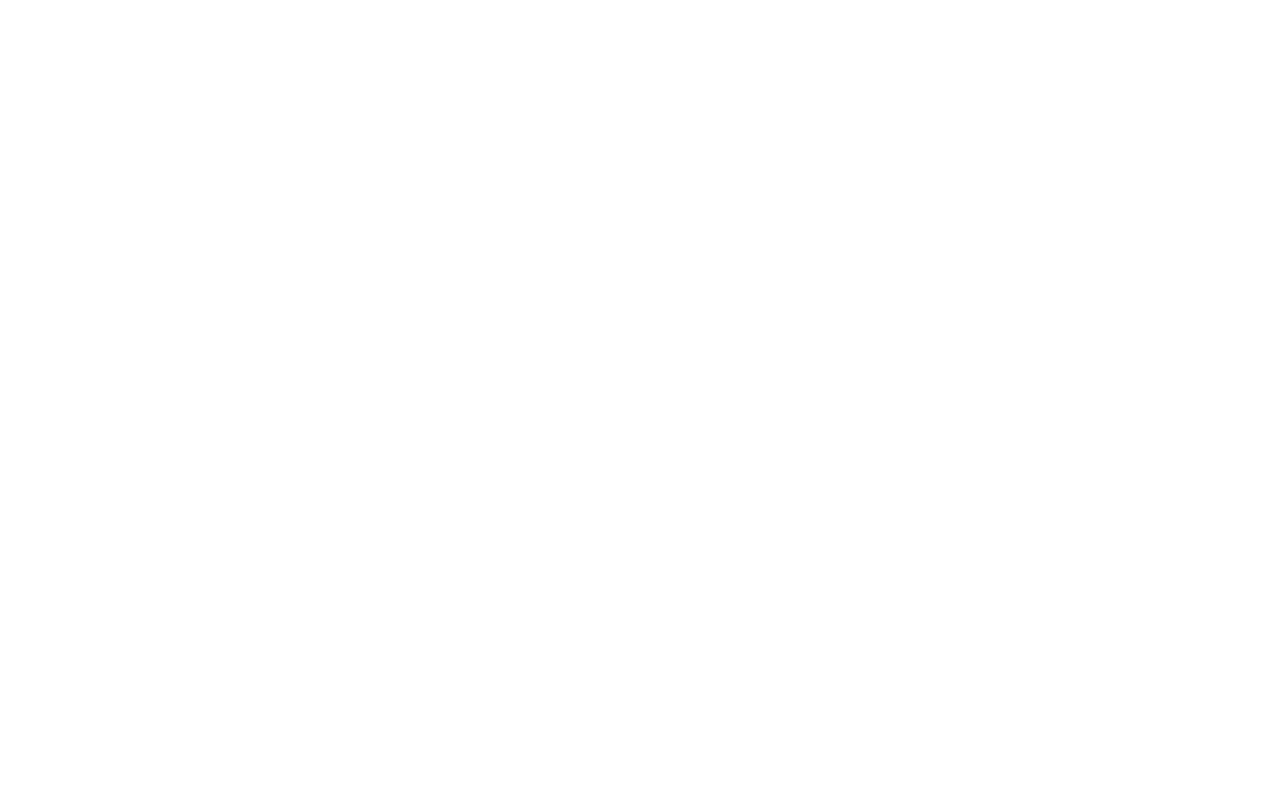
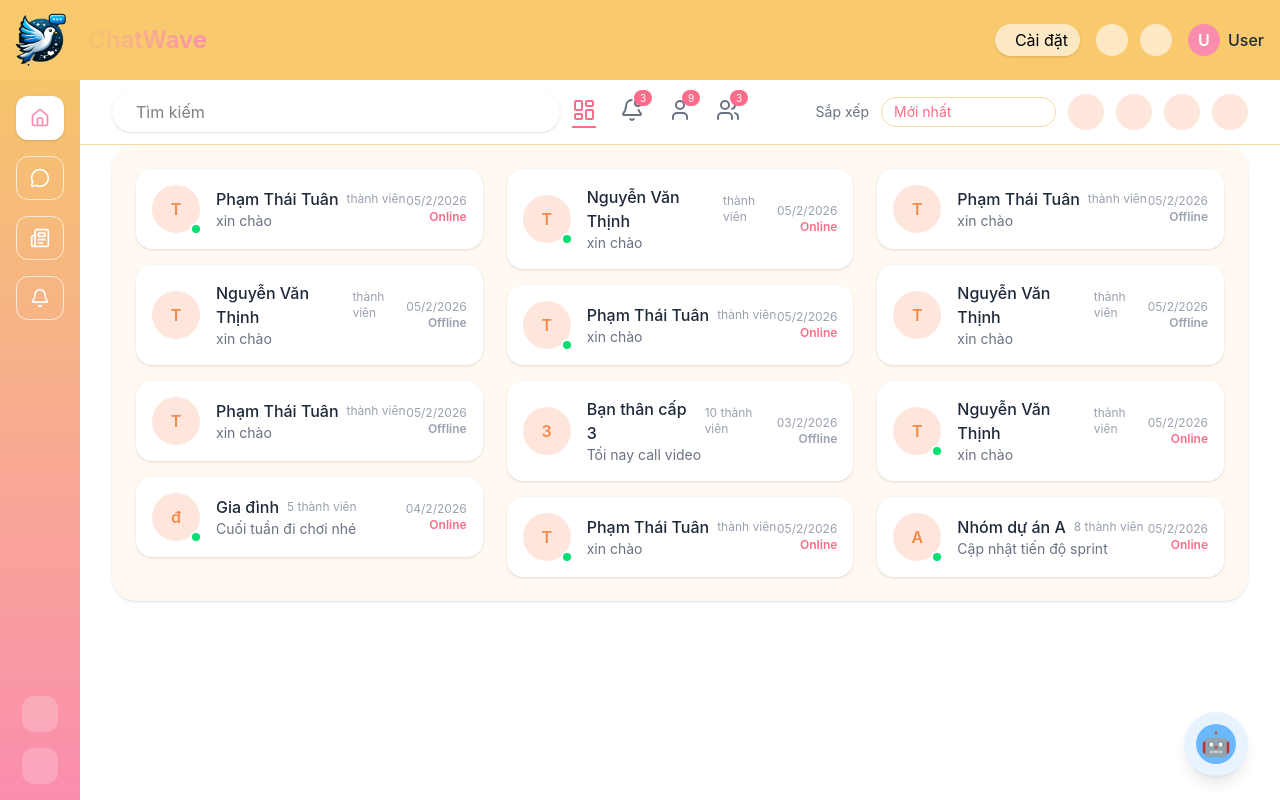
Before and after one commit to PhanDuc2k3/ChatWave, a React app in the folder frontend/: page /message in a window 1280 px wide. Before the commit this address had no page. Built offline with nearby package versions, Linux system fonts and the light colour scheme; the HTML template or start-up script is replaced by a standard one.

Commit message:
refactor: refactor message page structure

```diff
--- a/frontend/src/AppRouter.jsx
+++ b/frontend/src/AppRouter.jsx
@@ -2,7 +2,7 @@ import React from "react";
 import { BrowserRouter, Routes, Route } from "react-router-dom";
 import Login from "./pages/login";
 import Register from "./pages/register";
-import Home from "./pages/Home";
+import Message from "./pages/Message";
 export default function App() {
   return (
   <div>
@@ -10,7 +10,7 @@ export default function App() {
         <Routes>
           <Route path="/login" element={<Login />} />
           <Route path="/register" element={<Register />} />
-          <Route path="/" element={<Home />} />
+          <Route path="/message" element={<Message />} />
         </Routes>
       </BrowserRouter>
   </div>
--- a/frontend/src/pages/Home/HomeHeaderControls.jsx
+++ /dev/null
@@ -1,72 +0,0 @@
-import React from "react";
-
-export default function HomeHeaderControls({
-  activeTab,
-  setActiveTab,
-  counts,
-  sortOption,
-  setSortOption,
-}) {
-  const { friendsCount, groupsCount, unreadCount } = counts;
-
-  return (
-    <>
-      <div className="flex items-center gap-6 text-xs md:text-sm lg:text-base font-medium">
-        <button
-          className={`relative pb-1 ${
-            activeTab === "friends" ? "text-[#FF6B8A]" : "text-gray-500"
-          }`}
-          onClick={() => setActiveTab("friends")}
-        >
-          Bạn bè{" "}
-          <span className="ml-1 text-[#FF6B8A]">{friendsCount}</span>
-          {activeTab === "friends" && (
-            <span className="absolute left-0 -bottom-0.5 w-full h-[2px] bg-[#FF6B8A]" />
-          )}
-        </button>
-        <button
-          className={`relative pb-1 ${
-            activeTab === "groups" ? "text-[#FF6B8A]" : "text-gray-500"
-          }`}
-          onClick={() => setActiveTab("groups")}
-        >
-          Nhóm{" "}
-          <span className="ml-1 text-[#FF6B8A]">{groupsCount}</span>
-          {activeTab === "groups" && (
-            <span className="absolute left-0 -bottom-0.5 w-full h-[2px] bg-[#FF6B8A]" />
-          )}
-        </button>
-        <button
-          className={`relative pb-1 ${
-            activeTab === "unread" ? "text-[#FF6B8A]" : "text-gray-500"
-          }`}
-          onClick={() => setActiveTab("unread")}
-        >
-          Chưa đọc{" "}
-          <span className="ml-1 text-[#FF6B8A]">{unreadCount}</span>
-          {activeTab === "unread" && (
-            <span className="absolute left-0 -bottom-0.5 w-full h-[2px] bg-[#FF6B8A]" />
-          )}
-        </button>
-      </div>
-
-      <div className="flex items-center gap-3 text-xs md:text-sm text-gray-500">
-        <span className="hidden md:inline">Sắp xếp</span>
-        <div className="relative">
-          <select
-            className="appearance-none pl-3 pr-8 py-1 rounded-full border border-[#F5D9A6] text-[#FF6B8A] bg-white text-xs md:text-sm focus:outline-none"
-            value={sortOption}
-            onChange={(e) => setSortOption(e.target.value)}
-          >
-            <option value="latest">Mới nhất</option>
-            <option value="oldest">Cũ nhất</option>
-            <option value="mostMessages">Nhắn tin nhiều nhất</option>
-          </select>
-          <span className="pointer-events-none absolute right-2 top-1/2 -translate-y-1/2 text-[10px] text-[#FF6B8A]">
-            <i className="fas fa-chevron-down" />
-          </span>
-        </div>
-      </div>
-    </>
-  );
-}
--- /dev/null
+++ b/frontend/src/pages/Message.jsx
@@ -0,0 +1,6 @@
+import React from "react";
+import MessagePage from "./Message/MessagePage";
+
+export default function Message() {
+  return <MessagePage />;
+}
--- a/frontend/src/pages/Home/HomeEmptyState.jsx
+++ b/frontend/src/pages/Message/MessageEmptyState.jsx
@@ -1,6 +1,10 @@
 import React from "react";
 
-export default function HomeEmptyState({ slides, activeSlide, setActiveSlide }) {
+export default function MessageEmptyState({
+  slides,
+  activeSlide,
+  setActiveSlide,
+}) {
   return (
     <div className="w-full flex flex-col items-center">
       <div className="relative overflow-hidden" style={{ width: "80%" }}>
--- /dev/null
+++ b/frontend/src/pages/Message/MessageHeaderControls.jsx
@@ -0,0 +1,72 @@
+import React from "react";
+import { LayoutDashboard, BellDot, User, Users } from "lucide-react";
+
+export default function MessageHeaderControls({
+  activeTab,
+  setActiveTab,
+  counts,
+  sortOption,
+  setSortOption,
+}) {
+  const { friendsCount, groupsCount, unreadCount } = counts;
+
+  const baseBtnClasses =
+    "relative pb-1 flex flex-col items-center gap-1 text-xs md:text-sm lg:text-base";
+
+  const renderIconButton = (key, IconComponent, count, label) => {
+    const isActive = activeTab === key;
+
+    return (
+      <button
+        key={key}
+        type="button"
+        className={`${baseBtnClasses} ${
+          isActive ? "text-[#FF6B8A]" : "text-gray-500"
+        }`}
+        onClick={() => setActiveTab(key)}
+        aria-label={label}
+      >
+        <div className="relative flex items-center justify-center">
+          <IconComponent className="w-5 h-5 md:w-6 md:h-6" />
+          {typeof count === "number" && count > 0 && (
+            <span className="absolute -right-2 -top-2 min-w-[18px] px-1 rounded-full bg-[#FF6B8A] text-white text-[10px] leading-4 text-center">
+              {count}
+            </span>
+          )}
+        </div>
+        {isActive && (
+          <span className="absolute left-0 -bottom-0.5 w-full h-[2px] bg-[#FF6B8A]" />
+        )}
+      </button>
+    );
+  };
+
+  return (
+    <>
+      <div className="flex items-center gap-4 md:gap-6">
+        {renderIconButton("overview", LayoutDashboard, null, "Tổng quát")}
+        {renderIconButton("unread", BellDot, unreadCount, "Tin nhắn chưa đọc")}
+        {renderIconButton("friends", User, friendsCount, "Bạn bè")}
+        {renderIconButton("groups", Users, groupsCount, "Nhóm")}
+      </div>
+
+      <div className="flex items-center gap-3 text-xs md:text-sm text-gray-500">
+        <span className="hidden md:inline">Sắp xếp</span>
+        <div className="relative">
+          <select
+            className="appearance-none pl-3 pr-8 py-1 rounded-full border border-[#F5D9A6] text-[#FF6B8A] bg-white text-xs md:text-sm focus:outline-none"
+            value={sortOption}
+            onChange={(e) => setSortOption(e.target.value)}
+          >
+            <option value="latest">Mới nhất</option>
+            <option value="oldest">Cũ nhất</option>
+            <option value="mostMessages">Nhắn tin nhiều nhất</option>
+          </select>
+          <span className="pointer-events-none absolute right-2 top-1/2 -translate-y-1/2 text-[10px] text-[#FF6B8A]">
+            <i className="fas fa-chevron-down" />
+          </span>
+        </div>
+      </div>
+    </>
+  );
+}
--- a/frontend/src/pages/Home/HomeListGrid.jsx
+++ b/frontend/src/pages/Message/MessageListGrid.jsx
@@ -20,7 +20,7 @@ function sortItems(items, sortOption) {
   return cloned;
 }
 
-export default function HomeListGrid({
+export default function MessageListGrid({
   items,
   sortOption,
   showMembers,
--- a/frontend/src/pages/Home/HomePage.jsx
+++ b/frontend/src/pages/Message/MessagePage.jsx
@@ -5,14 +5,14 @@ import {
   initialFriends,
   initialGroups,
   initialUnread,
-} from "./homeData";
-import HomeHeaderControls from "./HomeHeaderControls";
-import HomeListGrid from "./HomeListGrid";
-import HomeEmptyState from "./HomeEmptyState";
+} from "./messageData";
+import MessageHeaderControls from "./MessageHeaderControls";
+import MessageListGrid from "./MessageListGrid";
+import MessageEmptyState from "./MessageEmptyState";
 
-export default function HomePage() {
+export default function MessagePage() {
   const [activeSlide, setActiveSlide] = useState(0);
-  const [activeTab, setActiveTab] = useState("friends"); // friends | groups | unread
+  const [activeTab, setActiveTab] = useState("overview"); // overview | unread | friends | groups
   const [sortOption, setSortOption] = useState("latest"); // latest | oldest | mostMessages
 
   // Tạm thời mock dữ liệu để demo giao diện
@@ -23,7 +23,7 @@ export default function HomePage() {
   const hasFriends = friends.length > 0;
 
   const headerContent = hasFriends ? (
-    <HomeHeaderControls
+    <MessageHeaderControls
       activeTab={activeTab}
       setActiveTab={setActiveTab}
       sortOption={sortOption}
@@ -41,18 +41,25 @@ export default function HomePage() {
       <div className="w-full">
         {hasFriends ? (
           <div className="w-full px-0 md:px-4">
+            {activeTab === "overview" && (
+              <MessageListGrid
+                items={[...friends, ...groups]}
+                sortOption={sortOption}
+                showMembers
+              />
+            )}
             {activeTab === "friends" && (
-              <HomeListGrid items={friends} sortOption={sortOption} />
+              <MessageListGrid items={friends} sortOption={sortOption} />
             )}
             {activeTab === "groups" && (
-              <HomeListGrid
+              <MessageListGrid
                 items={groups}
                 sortOption={sortOption}
                 showMembers
               />
             )}
             {activeTab === "unread" && (
-              <HomeListGrid
+              <MessageListGrid
                 items={unread}
                 sortOption={sortOption}
                 showUnreadBadge
@@ -60,7 +67,7 @@ export default function HomePage() {
             )}
           </div>
         ) : (
-          <HomeEmptyState
+          <MessageEmptyState
             slides={slides}
             activeSlide={activeSlide}
             setActiveSlide={setActiveSlide}
--- a/frontend/src/pages/home.jsx
+++ /dev/null
@@ -1,6 +0,0 @@
-import React from "react";
-import HomePage from "./Home/HomePage";
-
-export default function Home() {
-  return <HomePage />;
-}
```
Also changed, not shown: frontend/src/pages/Message/messageData.js (renamed from frontend/src/pages/Home/homeData.js).
